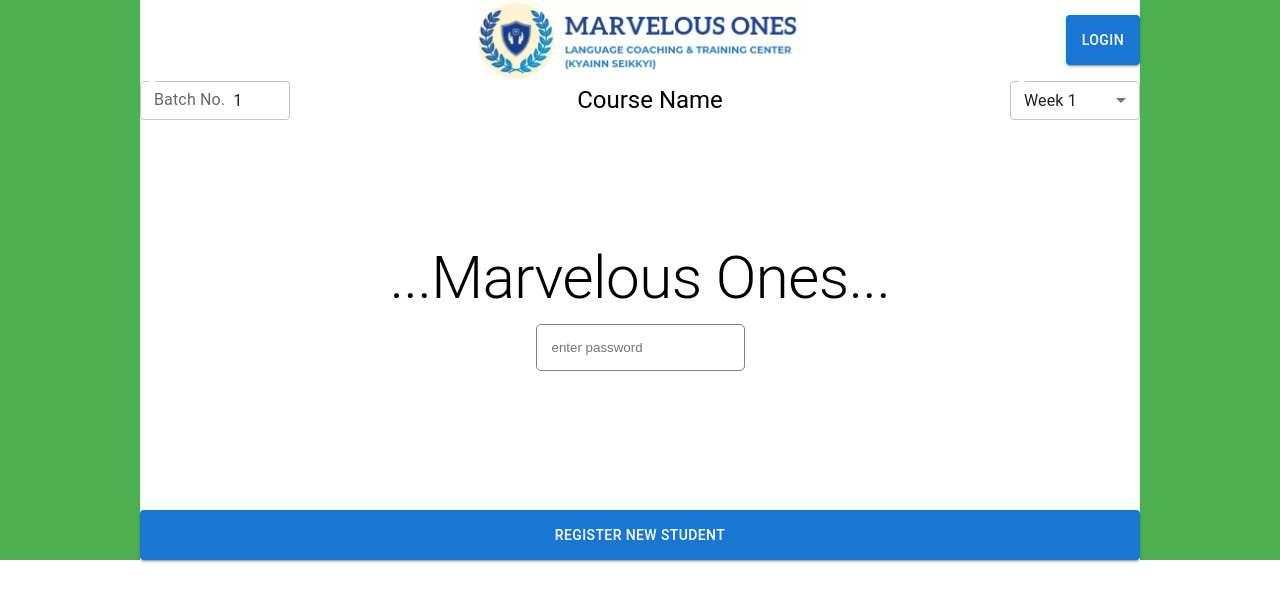
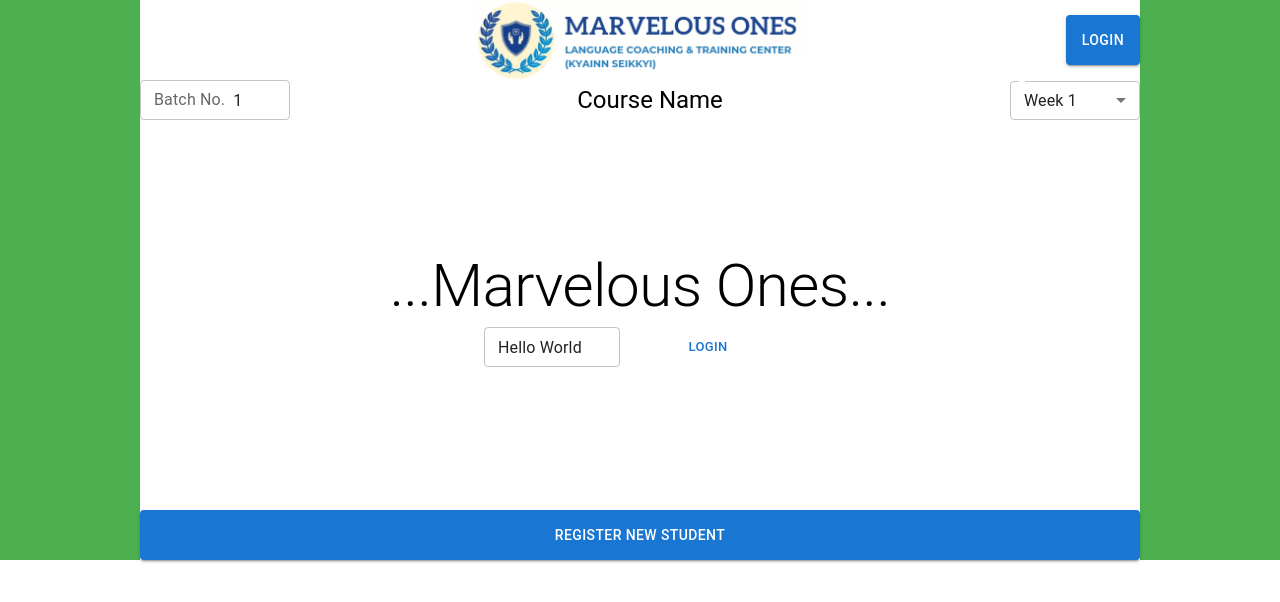
Before and after one commit to Hein-htetA/marvelous-ones-attendance-frontend, a React (Create React App) app: page / in a window 1280 px wide. Shown: the top 602 px of the page. Built offline with nearby package versions, Linux system fonts and the light colour scheme.

Commit message:
before adding react-router

```diff
--- a/src/App.js
+++ b/src/App.js
@@ -45,6 +45,7 @@ function App() {
           backgroundColor: 'white'
         }}
       >
+        <LoginContext.Provider value={isLogin}>
           <TitleBar
             setStudents={setStudents}
             students={students}
@@ -56,7 +57,7 @@ function App() {
           {
             isFirstRender.current ?
             <>
-            <Welcome />
+              <Welcome setIsLogin={setIsLogin}/>
               <Box sx={{pt: 2}}>
                 <StudentFormModal />
               </Box>
@@ -73,6 +74,7 @@ function App() {
               week={week}
             />
           }
+        </LoginContext.Provider>
       </Box>
     </Container>
   );
--- a/src/components/titlebar/BasicSelectBatch.js
+++ b/src/components/titlebar/BasicSelectBatch.js
@@ -1,4 +1,4 @@
-import { InputAdornment, TextField } from '@mui/material';
+import { Box, InputAdornment, TextField } from '@mui/material';
 import * as React from 'react';
 
 
@@ -13,10 +13,15 @@ export default function BasicSelectBatch({ onBlur, onChange, value, invalid }) {
   }
 
   return (
+    <Box display={'flex'} alignItems='center'>
       <TextField
         id="outlined-start-adornment"
         name='batch'
-      sx={{ width: '150px' }}
+        sx={{
+          width: '150px',
+          '& legend': { display: 'none' },
+          '& fieldset': { top: 0 }
+        }}
         InputProps={{
           startAdornment: <InputAdornment position="start">Batch No.</InputAdornment>,
         }}
@@ -28,5 +33,7 @@ export default function BasicSelectBatch({ onBlur, onChange, value, invalid }) {
         onKeyDown={handleKeyDown}
         inputRef={searchInput}
       />
+      {invalid && <span>Invalid Batch</span>}
+    </Box>
   );
 }
--- a/src/components/welcome/index.js
+++ b/src/components/welcome/index.js
@@ -1,6 +1,48 @@
-import { Box, Typography } from "@mui/material";
+import { Box, Button, TextField, Typography } from "@mui/material";
+import { useRef, useState } from "react";
 
-export default function Welcome() {
+export default function Welcome(props) {
+    const [password, setPassword] = useState('');
+    const [isPasswordVerifying, setIsPasswordVerifying] = useState(false);
+    const [isWrongPassword, setIsWrongPassword] = useState(false)
+
+    const searchInput = useRef(null);
+
+    onchange = (e) => {
+        setPassword(e.target.value);
+    }
+
+    const onClick = async () => {
+        setIsPasswordVerifying(true);
+        const requestOptions = {
+        method: 'POST',
+        headers: {
+            'Content-Type': 'application/json',
+        },
+        body: JSON.stringify({ password })
+        }
+        try {
+            let response = await fetch(`http://localhost:5000/api/v1/auth/login`, requestOptions);
+            console.log(response);
+            if (!response.ok) {
+               setIsWrongPassword(true);
+               setIsPasswordVerifying(false);
+            } else {
+                setIsPasswordVerifying(false);
+                props.setIsLogin(true);
+            }
+          } catch (error) {
+            console.log(error);
+          }
+    }
+
+    const handleKeyDown = (event) => {
+        if (event.key === 'Enter') {
+        searchInput.current.blur();
+        onClick();
+        }
+    }
+
     return(
         <Box
             sx={{
@@ -13,7 +55,24 @@ export default function Welcome() {
             }}
         >
             <Typography variant="h2">...Marvelous Ones...</Typography>
-            <input placeholder="enter password"/>
+            <Box display={'flex'} alignItems='center'>
+                <TextField
+                    sx={{
+                        '& legend': { display: 'none' },
+                        '& fieldset': { top: 0 },
+                      }}
+                    id="outlined-error"
+                    defaultValue="Hello World"
+                    size='small'
+                />
+                <Button
+                    size='small'
+                    onClick={onClick}
+                    onKeyDown={handleKeyDown}
+                >Login</Button>
+                {isPasswordVerifying && <h1>verifying</h1>}
+            </Box>
+
         </Box>
     )
 }
```
Lines whose indentation alone changed are shown as unchanged.
